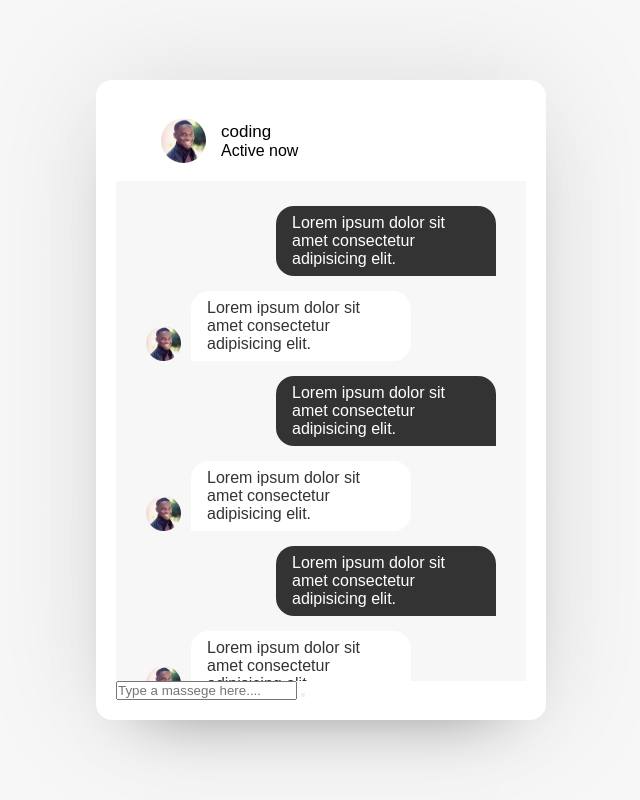
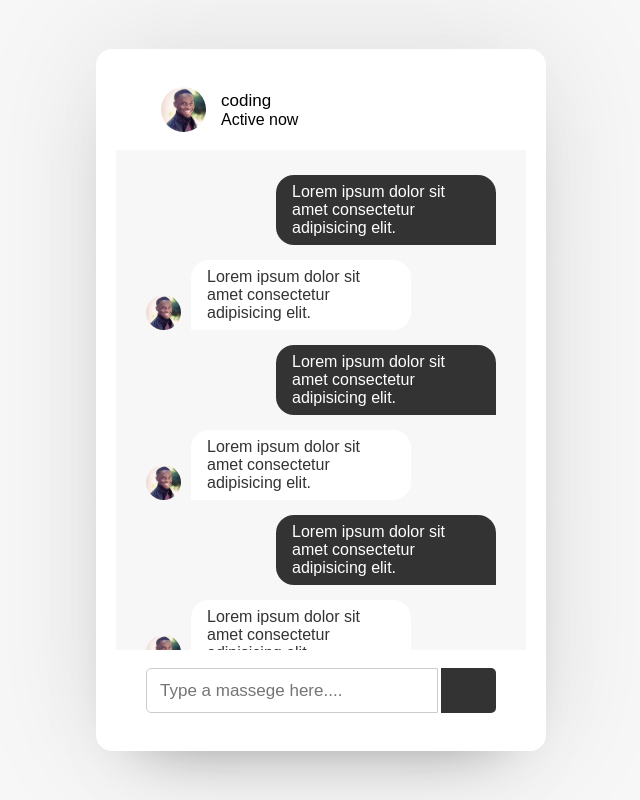
Before and after one commit to Chanuka999/Chat_Application, a PHP site: page /chat.php in a window 1280 px wide. Shown: the whole page, without its empty margins (319-959 px from the left). Run offline with PHP 8.4, Linux system fonts and the light colour scheme.

Commit message:
update code

```diff
--- a/style.css
+++ b/style.css
@@ -345,3 +365,29 @@ body {
   color: #333;
   border-radius: 18px 18px 18px 0;
 }
+
+.chat-area .typing-area {
+  padding: 18px 30px;
+  display: flex;
+  justify-content: space-between;
+}
+.typing-area input {
+  height: 45px;
+  width: calc(100% - 58px);
+  font-size: 17px;
+  border: 1px solid #ccc;
+  padding: 0 13px;
+  border-radius: 5px 0 0 5px;
+  outline: none;
+}
+
+.typing-area button {
+  width: 55px;
+  border: none;
+  outline: none;
+  background: #333;
+  color: #fff;
+  font-size: 19px;
+  cursor: pointer;
+  border-radius: 0 5px 5px 0;
+}
```
Also changed, not shown: other parts of style.css (+25 -5 lines).
